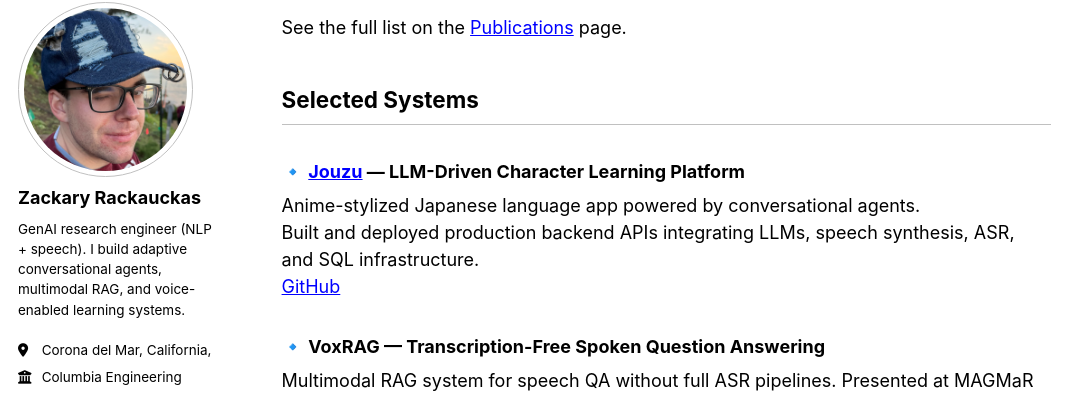
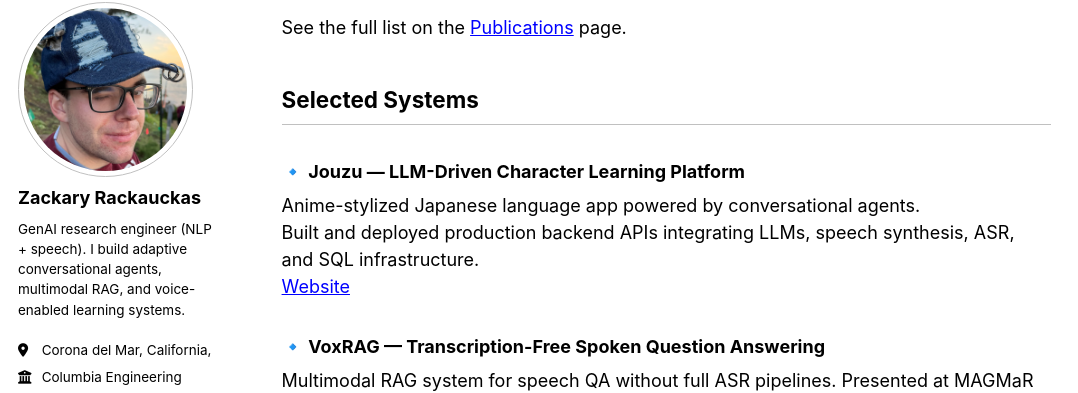
Before and after one commit to zackrack/zackrack.github.io, a Jekyll site: the page built from _pages/about.md, in a window 1280 px wide and 900 px high, scrolled down 1225 px. Shown: the part 99-492 px from the top of the window, without its empty margins (0-1078 px from the left). Built offline with Jekyll 4.4.1, drawn with Linux system fonts in a browser that asks for light colours; some web fonts are replaced; a script bundle is joined from its source files by our own code; library files that are not in the unit come from our copies.

Commit message:
Fix link format for Jouzu and add website reference
Updated the link format for Jouzu and added a website reference.

```diff
--- a/_pages/about.md
+++ b/_pages/about.md
@@ -42,10 +42,10 @@ See the full list on the [Publications](/publications/) page.
 
 ## Selected Systems
 
-### 🔹 [Jouzu](https://jouzu.ai) — LLM-Driven Character Learning Platform
+### 🔹 Jouzu — LLM-Driven Character Learning Platform
 Anime-stylized Japanese language app powered by conversational agents.
 Built and deployed production backend APIs integrating LLMs, speech synthesis, ASR, and SQL infrastructure.
-[GitHub](https://github.com/zackrack/jouzu)
+[Website](https://jouzu.ai)
 
 ### 🔹 VoxRAG — Transcription-Free Spoken Question Answering
 Multimodal RAG system for speech QA without full ASR pipelines. Presented at MAGMaR @ ACL 2025.
```
